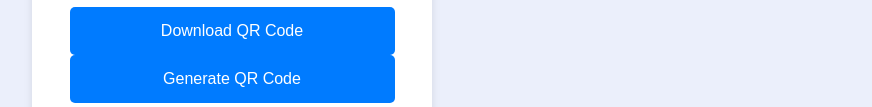
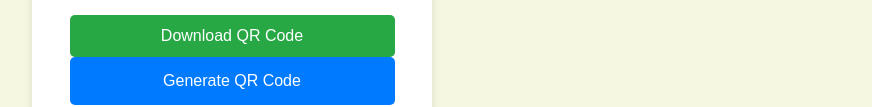
Before and after one commit to prathmesh-nitnaware/QR-Code-Generator, a plain HTML site: page index.html in a window 1280 px wide. Both pictures are taken after typing "Sample" into the empty fields and a click on the button "Generate QR Code". Shown: the part 539-646 px from the top of the page, without its empty margins (408-1280 px from the left). Drawn offline with Linux system fonts and the light colour scheme.

Commit message:
Update style.css

```diff
--- a/style.css
+++ b/style.css
@@ -6,7 +6,7 @@
 
 body {
     font-family: Arial, sans-serif;
-    background-color: #ebeffb;
+    background-color: #f6f7e1;
     display: flex;
     justify-content: center;
     align-items: center;
@@ -74,3 +74,19 @@ h3{
 .qr-generator button:hover {
     background-color: #0056b3;
 }
+
+#download-btn button {
+    background-color: #28a745;
+    color: white;
+    border: none;
+    padding: 12px 20px;
+    font-size: 1em;
+    border-radius: 5px;
+    cursor: pointer;
+    margin-top: 10px;
+    transition: background-color 0.3s ease;
+}
+
+#download-btn button:hover {
+    background-color: #218838;
+}
```
